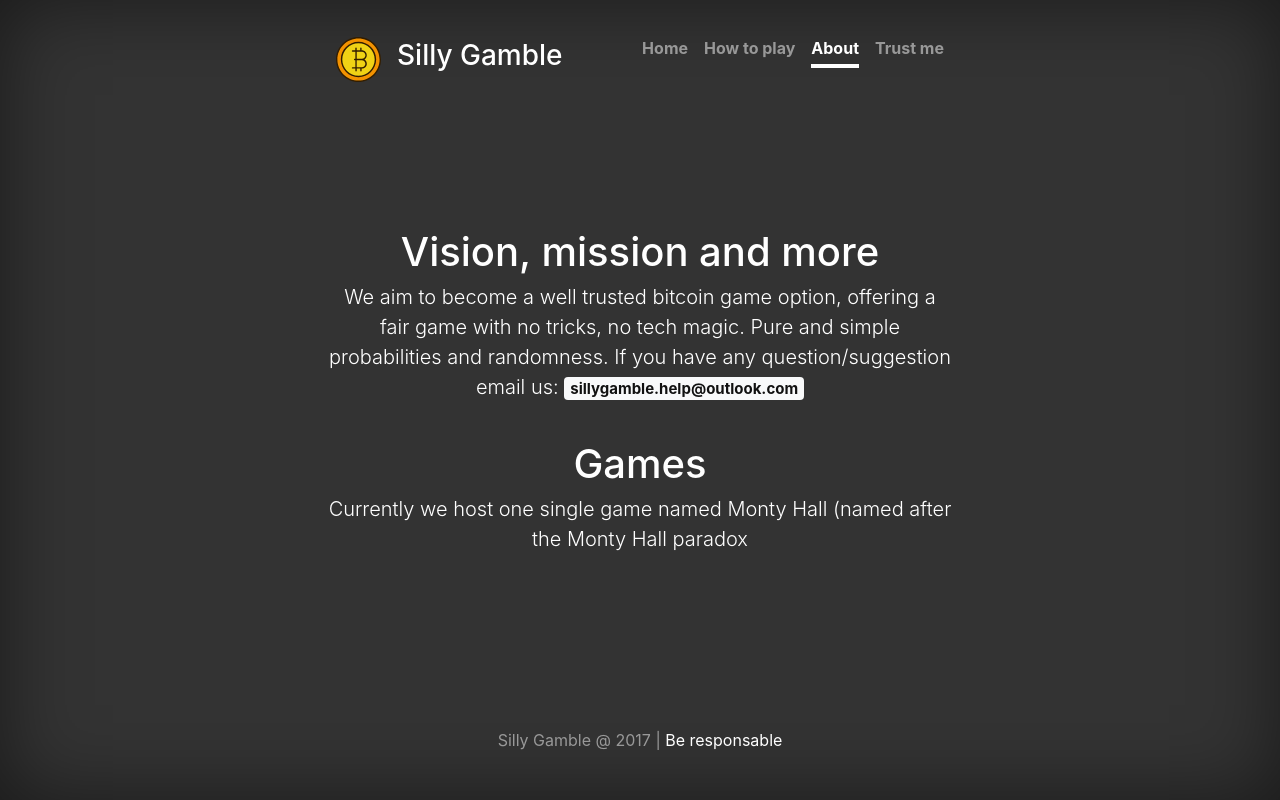
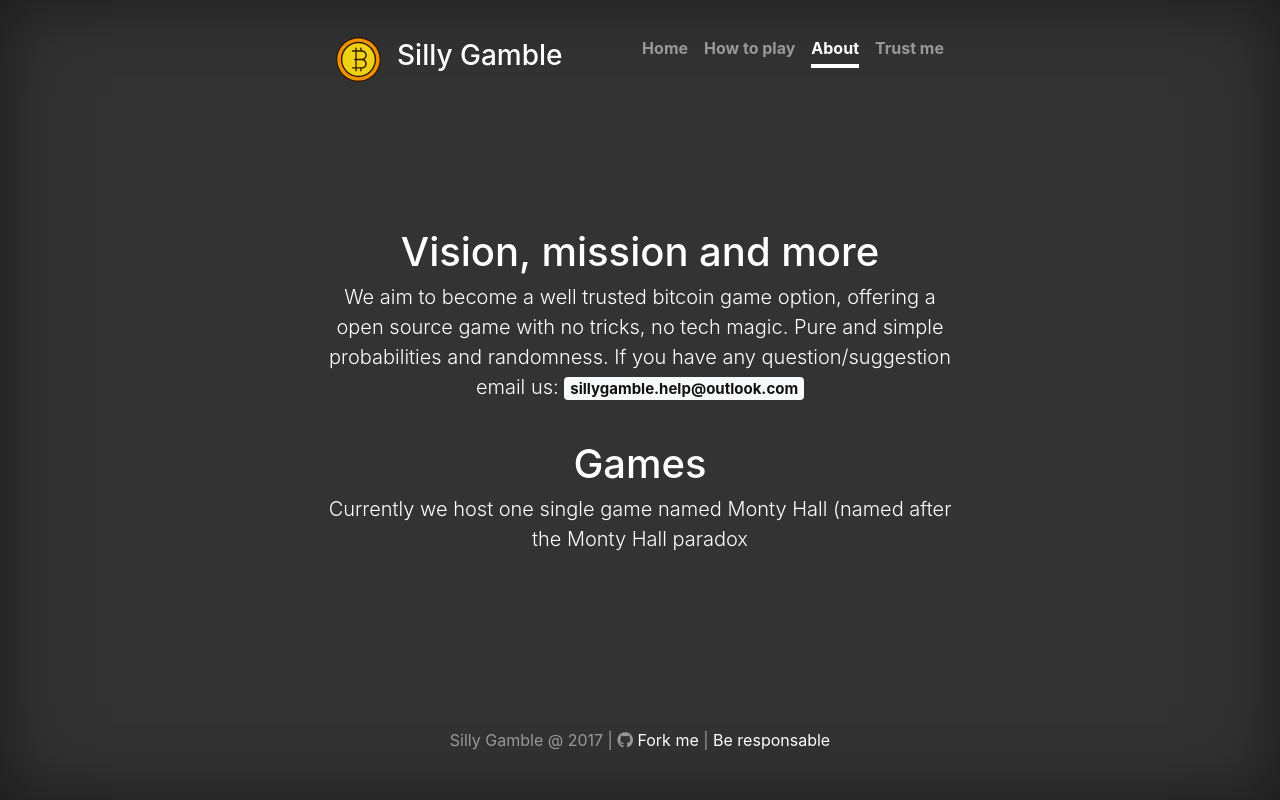
Before and after one commit to anderson-joyle/silly-gamble, a Django app: page /about/ in a window 1280 px wide. Run offline with Django 3.2, Linux system fonts and the light colour scheme; some libraries are stand-ins or nearby versions.

Commit message:
Improving things

```diff
--- a/sillygamble/home/templates/home/about.html
+++ b/sillygamble/home/templates/home/about.html
@@ -4,7 +4,7 @@
 
 {% block home_content %}
 <h1 class="cover-heading">Vision, mission and more</h1>
-<p class="lead">We aim to become a well trusted bitcoin game option, offering a fair game with no tricks, no tech magic. Pure and simple probabilities and randomness. If you have any question/suggestion email us: <a href="mailto:sillygamble.help@outlook.com" class="badge badge-light"><i class="icon-envelope"></i> sillygamble.help@outlook.com</a></p>
+<p class="lead">We aim to become a well trusted bitcoin game option, offering a open source game with no tricks, no tech magic. Pure and simple probabilities and randomness. If you have any question/suggestion email us: <a href="mailto:sillygamble.help@outlook.com" class="badge badge-light"><i class="icon-envelope"></i> sillygamble.help@outlook.com</a></p>
 <br>
 <h1 class="cover-heading">Games</h1>
 <p class="lead">Currently we host one single game named Monty Hall (named after the <a href="https://en.wikipedia.org/wiki/Monty_Hall_problem">Monty Hall paradox</a></p>
--- a/sillygamble/home/templates/home/home_base.html
+++ b/sillygamble/home/templates/home/home_base.html
@@ -38,7 +38,7 @@
          </div>
          <div class="mastfoot">
             <div class="inner">
-               <p>Silly Gamble @ 2017 | <a href="/responsable/">Be responsable</a></p>
+               <p>Silly Gamble @ 2017 | <i class="fa fa-github" aria-hidden="true"></i> <a href="https://github.com/anderson-joyle/silly-gamble">Fork me</a> | <a href="/responsable/">Be responsable</a></p>
             </div>
          </div>
       </div>
```
Also changed, not shown: README.md, 2 other files.
